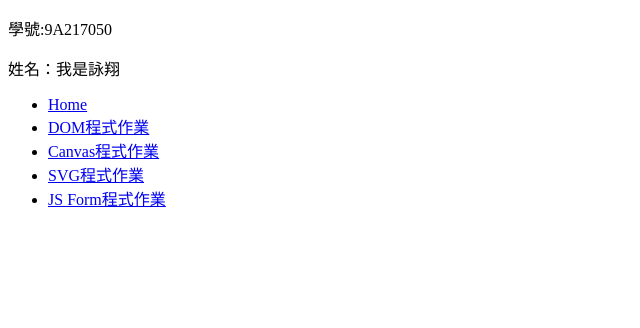
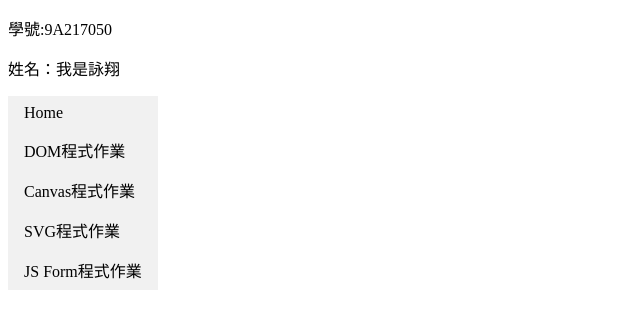
Before and after one commit to rektdougrezaking/rektdougrezaking.github.io, a plain HTML site: page index.html in a window 1280 px wide. Shown: the whole page, without its empty margins (0-640 px from the left). Drawn offline with Linux system fonts and the light colour scheme.

Commit message:
更新2.0

```diff
--- a/index.html
+++ b/index.html
@@ -3,14 +3,43 @@
 <head>
 <meta charset="UTF-8">
 <title>我的網頁</title>
+<style>
+ul {
+    list-style-type: none;
+    margin: 0;
+    padding: 0;
+    width: 150px;
+    background-color: #f1f1f1;
+}
 
+li a {
+    display: block;
+    color: #000;
+    padding: 8px 16px;
+    text-decoration: none;
+}
+li a:hover {
+    background-color: #555;
+    color: white;
+}
+li a:hover:not(.active) {
+    background-color: #555;
+    color: white;
+}
+<!--> 名稱自訂就可了<-->
+.xxx  {
+    background-color: #4CAF50;
+    color: white;
+}
+
+</style>
 
 </head>
 <body>
 <p>學號:9A217050</p>
 <p>姓名：我是詠翔</p>
 <ul>
-  <li><a href="index.html">Home</a></li>
+  <li><a class="xxx" href="index.html">Home</a></li>
   <li><a href="a01.html">DOM程式作業</a></li>
   <li><a href="b01.html">Canvas程式作業</a></li>
   <li><a href="c01.html">SVG程式作業</a></li>
```
